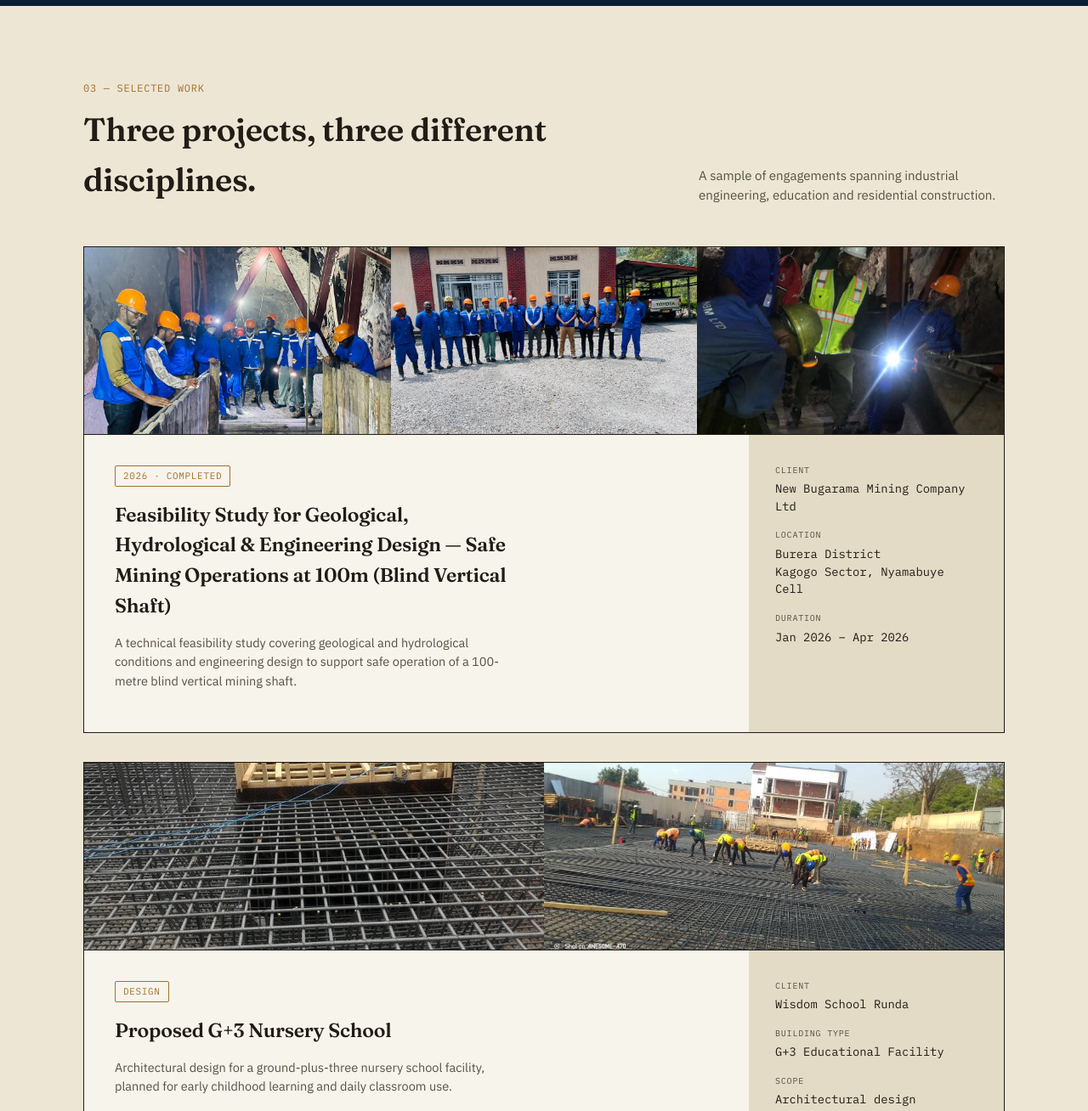
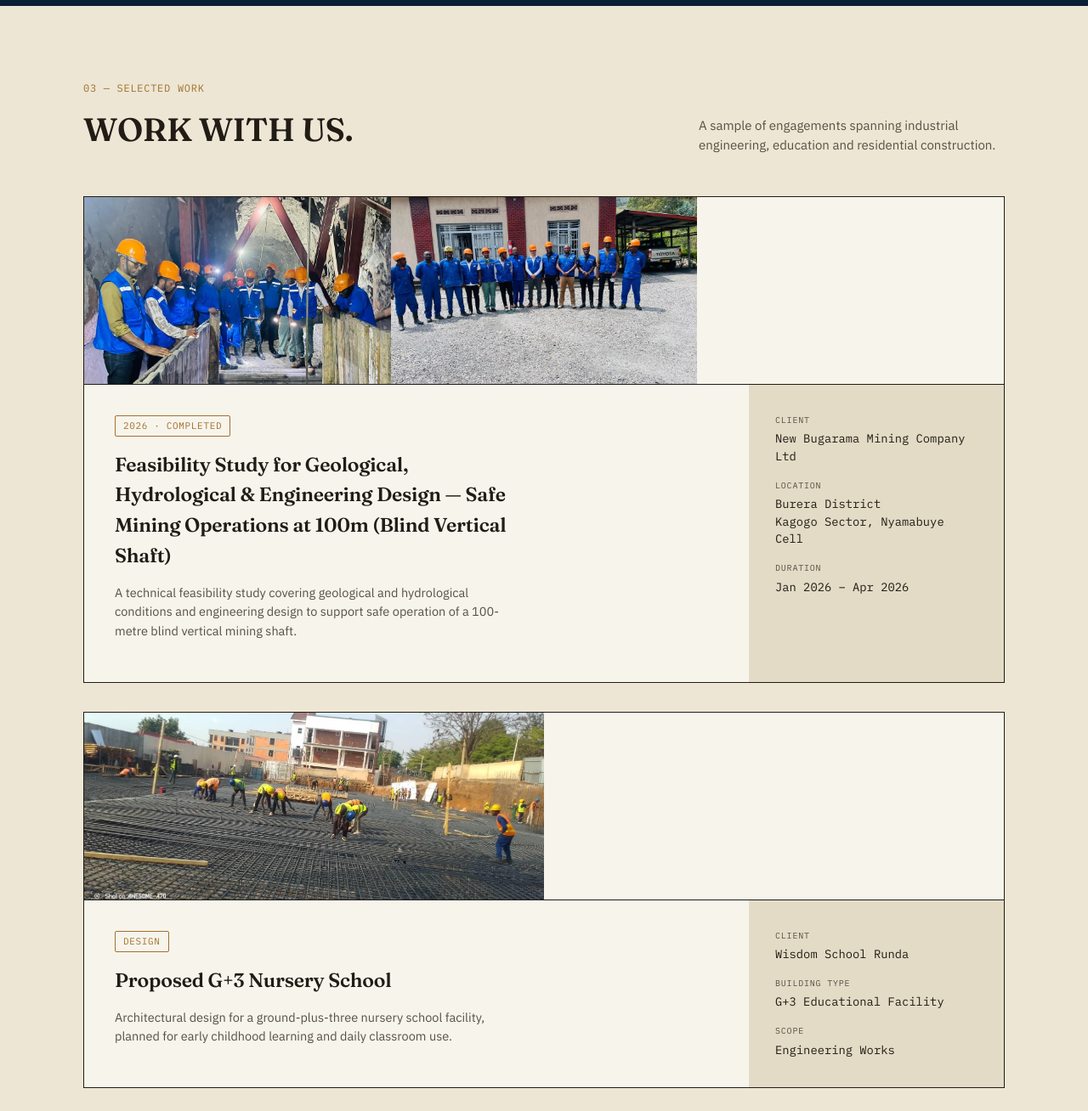
Before and after one commit to lovy-construction-ltd/Construction-company-, a plain HTML site: page index.html in a window 1280 px wide. Shown: the part 3240-4548 px from the top of the page at 85% size. Drawn offline with Linux system fonts and the light colour scheme.

Commit message:
Update index.html

```diff
--- a/index.html
+++ b/index.html
@@ -385,7 +385,7 @@
     <div class="section-head">
       <div>
         <div class="section-tag">03 — SELECTED WORK</div>
-        <h2>Three projects, three different disciplines.</h2>
+        <h2>WORK WITH US.</h2>
       </div>
       <p>A sample of engagements spanning industrial engineering, education and residential construction.</p>
     </div>
@@ -394,7 +394,6 @@
       <div class="sheet-photo-grid g3">
         <img src="NBM.jpg" alt="New Bugarama Mining — site works" onerror="this.remove()">
         <img src="NBM3.jpg" alt="New Bugarama Mining — site works" onerror="this.remove()">
-        <img src="mining.jpg" alt="New Bugarama Mining — site works" onerror="this.remove()">
       </div>
       <div class="sheet-body">
         <div class="sheet-main">
@@ -412,7 +411,6 @@
 
     <div class="sheet">
       <div class="sheet-photo-grid g2">
-        <img src="school.jpg" alt="G+3 nursery school under construction" onerror="this.remove()">
         <img src="school%202.jpg" alt="G+3 nursery school under construction" onerror="this.remove()">
       </div>
       <div class="sheet-body">
@@ -424,7 +422,7 @@
         <div class="sheet-block">
           <div class="sheet-field"><div class="label">Client</div><div class="value">Wisdom School Runda</div></div>
           <div class="sheet-field"><div class="label">Building type</div><div class="value">G+3 Educational Facility</div></div>
-          <div class="sheet-field"><div class="label">Scope</div><div class="value">Architectural design</div></div>
+          <div class="sheet-field"><div class="label">Scope</div><div class="value">Engineering Works</div></div>
         </div>
       </div>
     </div>
@@ -455,6 +453,7 @@
     <h2 style="margin-bottom:34px;font-size:clamp(22px,2.8vw,30px);">Survey, structure and site work across active projects.</h2>
   </div>
   <div class="gallery-grid">
+    <img src="mining.jpg" alt="New Bugarama Mining — site works" onerror="this.remove()">
     <img src="NBM4.jpg" alt="New Bugarama Mining — site works" onerror="this.remove()">
     <img src="NBM5.jpg" alt="New Bugarama Mining — site works" onerror="this.remove()">
     <img src="NBM6.jpg" alt="New Bugarama Mining — site works" onerror="this.remove()">
```
